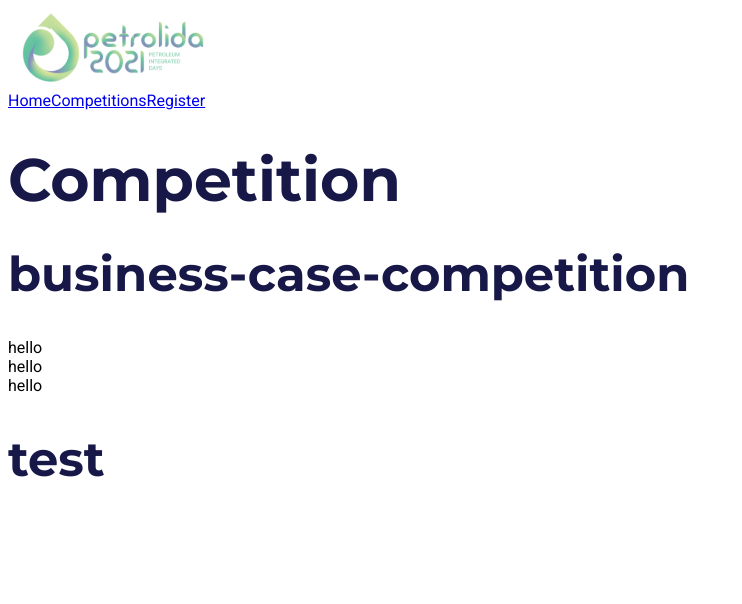
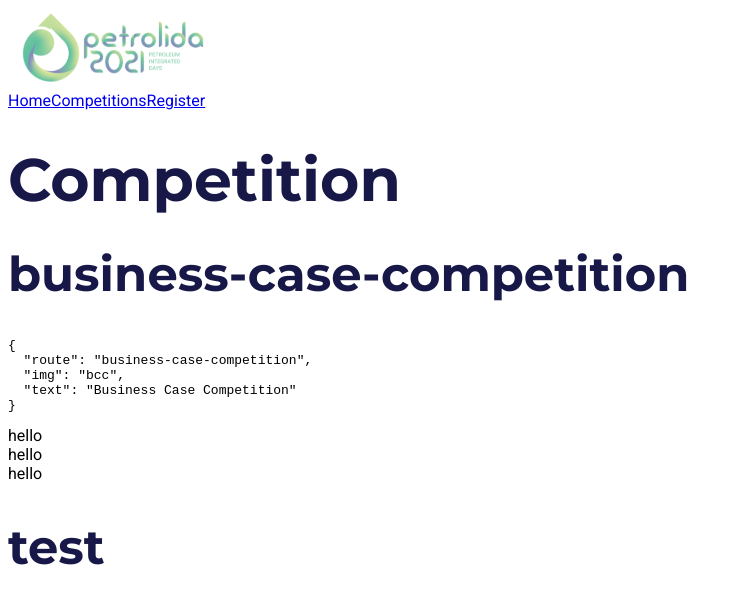
Before and after one commit to theodorusclarence/petrolida-2021, a Next.js app: page /competition/business-case-competition in a window 1280 px wide. Shown: the top 604 px of the page, without its empty margins (0-742 px from the left). Built offline with nearby package versions, Linux system fonts and the light colour scheme.

Commit message:
added getstaticpath and prop example for competition/[name] removed some unused import

```diff
--- a/pages/competition/[name].jsx
+++ b/pages/competition/[name].jsx
@@ -1,8 +1,8 @@
 import Navbar from '../../components/Navbar';
 import { useRouter } from 'next/router';
-import { useEffect } from 'react';
+import { comps } from '../../store/data';
 
-export default function Competition() {
+export default function Competition({ comp }) {
     const router = useRouter();
     const { name } = router.query;
 
@@ -11,6 +11,7 @@ export default function Competition() {
             <Navbar />
             <h1>Competition</h1>
             <h2>{name}</h2>
+            <pre>{JSON.stringify(comp, null, 2)}</pre>
             <div className='min-h-screen bg-gray-200'>hello</div>
             <div className='min-h-screen bg-gray-200'>hello</div>
             <div className='min-h-screen bg-gray-200'>hello</div>
@@ -18,3 +19,21 @@ export default function Competition() {
         </>
     );
 }
+
+export async function getStaticProps({ params }) {
+    const comp = comps.find((comp) => comp.route === params.name);
+
+    return {
+        props: { comp },
+    };
+}
+
+export async function getStaticPaths() {
+    // Get the paths we want to pre-render based on posts
+    const paths = comps.map((comp) => ({
+        params: { name: comp.route },
+    }));
+
+    // fallback false means that all the other route will be blocked
+    return { paths, fallback: false };
+}
--- a/pages/index.jsx
+++ b/pages/index.jsx
@@ -1,10 +1,8 @@
 import Head from 'next/head';
 import Button from '../components/Button';
-import Card from '../components/Card';
 import Comps from '../components/Comps';
 import Navbar from '../components/Navbar';
 import NonComps from '../components/NonComps';
-import styles from '../styles/Home.module.css';
 
 export default function Home() {
     return (
--- /dev/null
+++ b/store/data.js
@@ -0,0 +1,38 @@
+export const comps = [
+    {
+        route: 'oil-rig-design-competition',
+        img: 'ordc',
+        text: 'Oil Rig Design Competition',
+    },
+    {
+        route: 'fracturing-fluid-design-competition',
+        img: 'ffdc',
+        text: 'Fracturing Fluid Design Competition',
+    },
+
+    {
+        route: 'stock-trading-competition',
+        img: 'stc',
+        text: 'Stock Trading Competition',
+    },
+    {
+        route: 'petrosmart-competition',
+        img: 'petrosmart',
+        text: 'Petrosmart Competition',
+    },
+    {
+        route: 'case-study-competition',
+        img: 'csc',
+        text: 'Case Study Competition',
+    },
+    {
+        route: 'paper-competition',
+        img: 'paper',
+        text: 'Paper Competition',
+    },
+    {
+        route: 'business-case-competition',
+        img: 'bcc',
+        text: 'Business Case Competition',
+    },
+];
```
